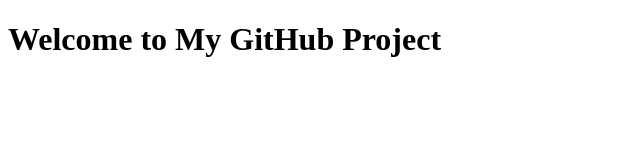
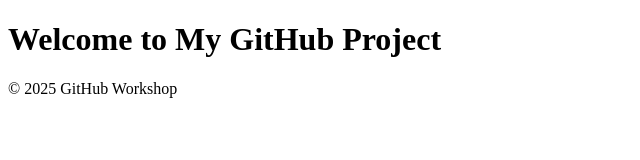
Before and after one commit to ThisIsMubashir/testrepo, a plain HTML site: page index.htm in a window 1280 px wide. Shown: the whole page, without its empty margins (0-640 px from the left). Drawn offline with Linux system fonts and the light colour scheme.

Commit message:
Added the footer

```diff
--- a/index.htm
+++ b/index.htm
@@ -7,5 +7,8 @@
 </head>
 <body>
     <h1>Welcome to My GitHub Project</h1>
+    <footer>
+        <p>&copy; 2025 GitHub Workshop</p>
+    </footer>
 </body>
 </html>
```
